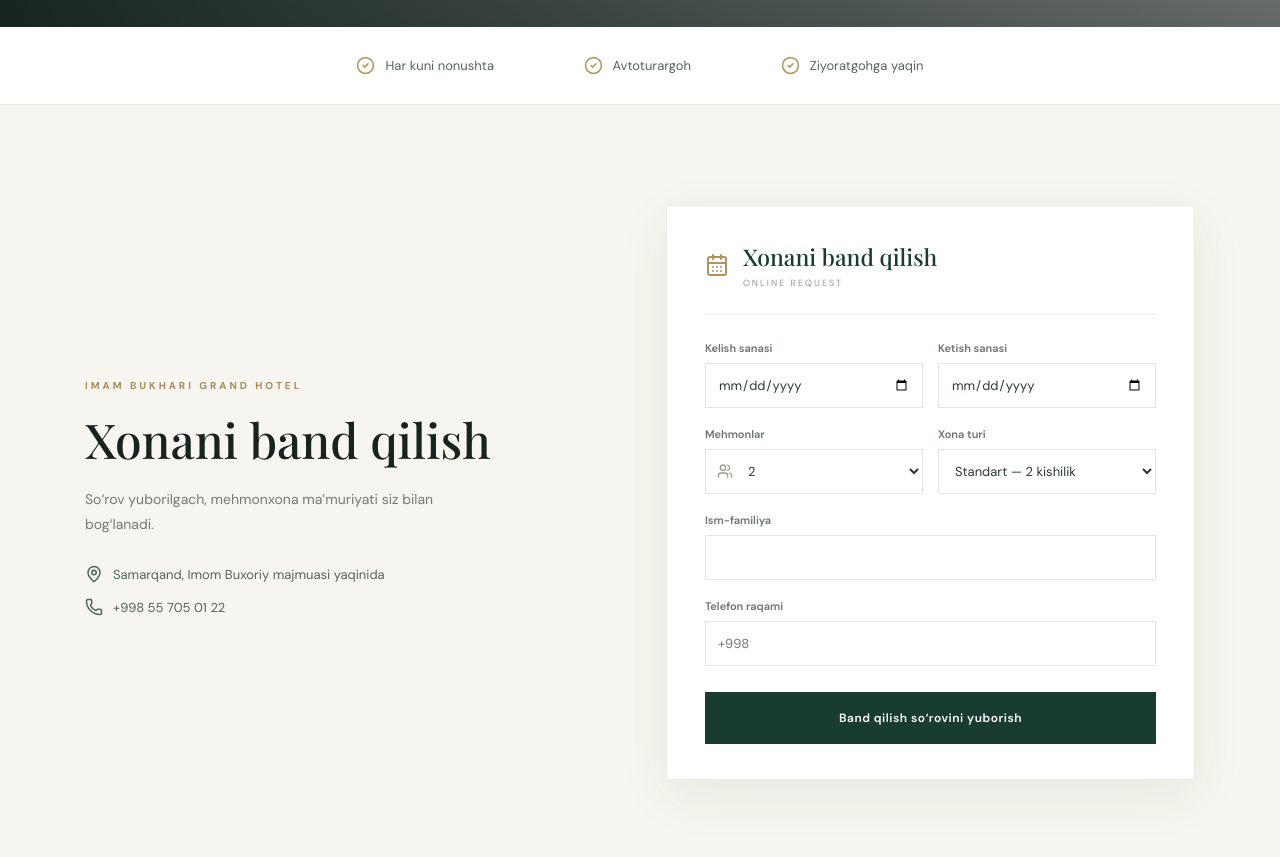
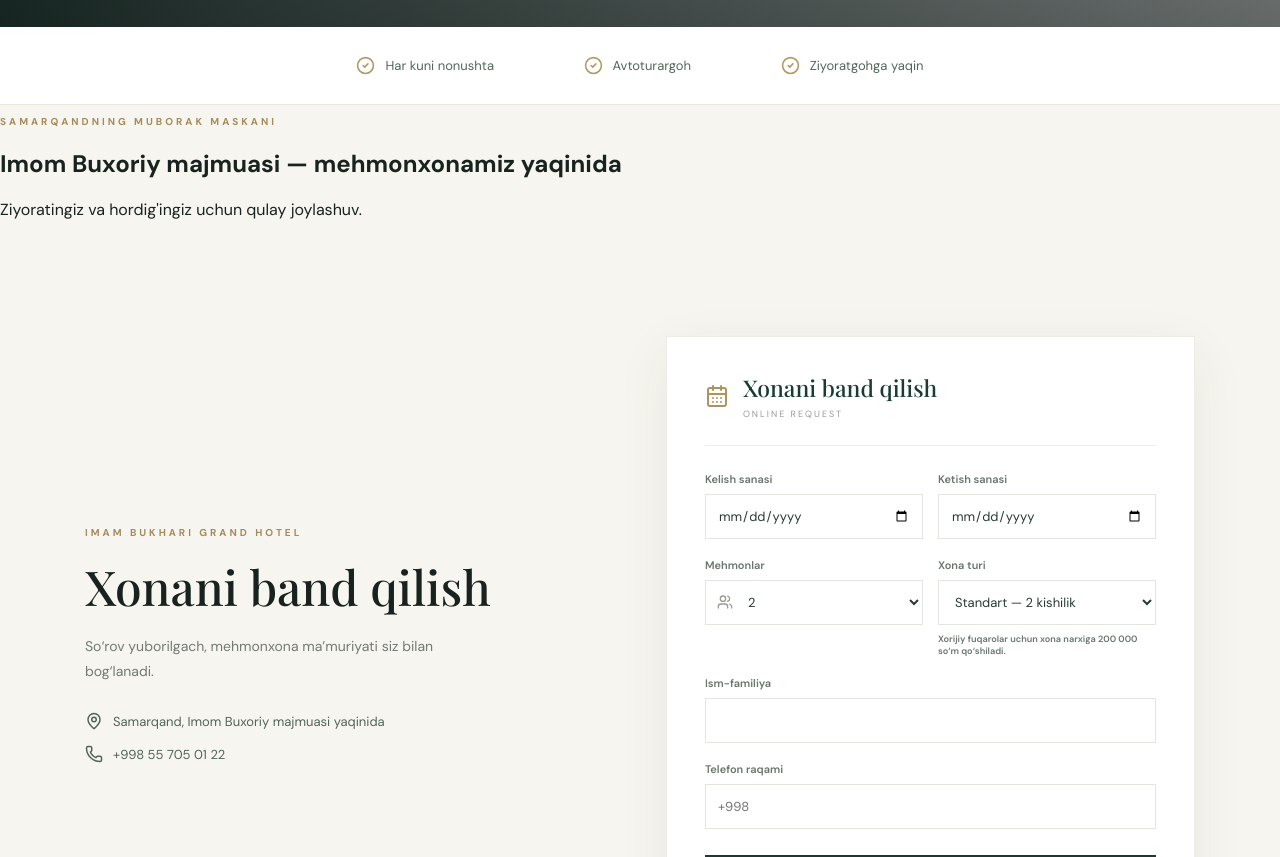
Before and after one commit to d22ds/imam-bukhari-hotel-booking, a Next.js app: page / in a window 1280 px wide. Shown: the part 745-1602 px from the top of the page. Built offline with nearby package versions, Linux system fonts and the light colour scheme; grey boxes are pictures that could not be loaded.

Commit message:
Add foreign guest price note and Imam Bukhari complex section

```diff
--- a/app/page.tsx
+++ b/app/page.tsx
@@ -10,7 +10,7 @@ const copy = {
     eyebrow: "SAMARQAND · IMOM BUXORIY MAJMUASI YONIDA",
     title: "Samimiy mehmondo‘stlik, xotirjam hordiq.",
     intro: "Imom Buxoriy ziyoratiga yaqin, qulay va shinam xonalarda dam oling.",
-    booking: "Xonani band qilish", checkin: "Kelish sanasi", checkout: "Ketish sanasi",
+    priceNote: "Xorijiy fuqarolar uchun xona narxiga 200 000 so‘m qo‘shiladi.", booking: "Xonani band qilish", checkin: "Kelish sanasi", checkout: "Ketish sanasi",
     guests: "Mehmonlar", name: "Ism-familiya", phone: "Telefon raqami",
     room: "Xona turi", standard: "Standart — 2 kishilik", family: "Family — 4 kishilik",
     send: "Band qilish so‘rovini yuborish", note: "So‘rov yuborilgach, mehmonxona ma’muriyati siz bilan bog‘lanadi.",
@@ -24,7 +24,7 @@ const copy = {
     eyebrow: "САМАРКАНД · РЯДОМ С КОМПЛЕКСОМ ИМАМА БУХАРИ",
     title: "Тёплое гостеприимство и спокойный отдых.",
     intro: "Остановитесь в уютном отеле рядом с местом паломничества Имама Бухари.",
-    booking: "Забронировать номер", checkin: "Дата заезда", checkout: "Дата выезда",
+    priceNote: "Для иностранных граждан к стоимости номера добавляется 200 000 сумов.", booking: "Забронировать номер", checkin: "Дата заезда", checkout: "Дата выезда",
     guests: "Гостей", name: "Имя и фамилия", phone: "Номер телефона",
     room: "Тип номера", standard: "Стандарт — 2 места", family: "Family — 4 места",
     send: "Отправить заявку", note: "После отправки заявки администрация отеля свяжется с вами.",
@@ -38,7 +38,7 @@ const copy = {
     eyebrow: "SAMARKAND · NEXT TO THE IMAM BUKHARI COMPLEX",
     title: "Warm hospitality. A peaceful stay.",
     intro: "Enjoy a comfortable stay close to the Imam Bukhari pilgrimage complex.",
-    booking: "Book a room", checkin: "Check-in", checkout: "Check-out",
+    priceNote: "An additional UZS 200,000 is added to the room rate for foreign guests.", booking: "Book a room", checkin: "Check-in", checkout: "Check-out",
     guests: "Guests", name: "Full name", phone: "Phone number",
     room: "Room type", standard: "Standard — 2 guests", family: "Family — 4 guests",
     send: "Send booking request", note: "Our hotel team will contact you after receiving your request.",
@@ -101,6 +101,15 @@ export default function Home() {
         {t.features.map((feature) => <div className="feature" key={feature}><CheckCircle2 size={19}/>{feature}</div>)}
       </section>
 
+
+      <section className="complex-showcase">
+        <div className="complex-photo" role="img" aria-label="Imom Buxoriy majmuasi"/>
+        <div className="complex-copy">
+          <p className="eyebrow dark">SAMARQANDNING MUBORAK MASKANI</p>
+          <h2>{lang === "uz" ? "Imom Buxoriy majmuasi — mehmonxonamiz yaqinida" : lang === "ru" ? "Комплекс Имама Бухари — рядом с нашим отелем" : "The Imam Bukhari Complex — close to our hotel"}</h2>
+          <p>{lang === "uz" ? "Ziyoratingiz va hordig'ingiz uchun qulay joylashuv." : lang === "ru" ? "Удобное расположение для паломничества и отдыха." : "A convenient location for your pilgrimage and stay."}</p>
+        </div>
+      </section>
       <section className="booking-section" id="booking">
         <div className="booking-copy">
           <p className="eyebrow dark">IMAM BUKHARI GRAND HOTEL</p>
@@ -115,7 +124,7 @@ export default function Home() {
             <label>{t.checkin}<input type="date" min={new Date().toISOString().slice(0,10)} value={form.arrival} onChange={e=>setForm({...form,arrival:e.target.value})} required/></label>
             <label>{t.checkout}<input type="date" min={form.arrival || new Date().toISOString().slice(0,10)} value={form.departure} onChange={e=>setForm({...form,departure:e.target.value})} required/></label>
             <label>{t.guests}<span className="input-icon"><Users size={16}/><select value={form.guests} onChange={e=>setForm({...form,guests:e.target.value})}>{Array.from({length:maxGuests},(_,i)=><option key={i+1}>{i+1}</option>)}</select></span></label>
-            <label>{t.room}<select value={form.room} onChange={e=>setForm({...form,room:e.target.value,guests:e.target.value==="family"?"4":"2"})}><option value="standard">{t.standard}</option><option value="family">{t.family}</option></select></label>
+            <label>{t.room}<select value={form.room} onChange={e=>setForm({...form,room:e.target.value,guests:e.target.value==="family"?"4":"2"})}><option value="standard">{t.standard}</option><option value="family">{t.family}</option></select><small className="price-note">{t.priceNote}</small></label>
             <label className="full">{t.name}<input value={form.name} onChange={e=>setForm({...form,name:e.target.value})} required/></label>
             <label className="full">{t.phone}<input type="tel" value={form.phone} onChange={e=>setForm({...form,phone:e.target.value})} placeholder="+998" required/></label>
           </div>
```
